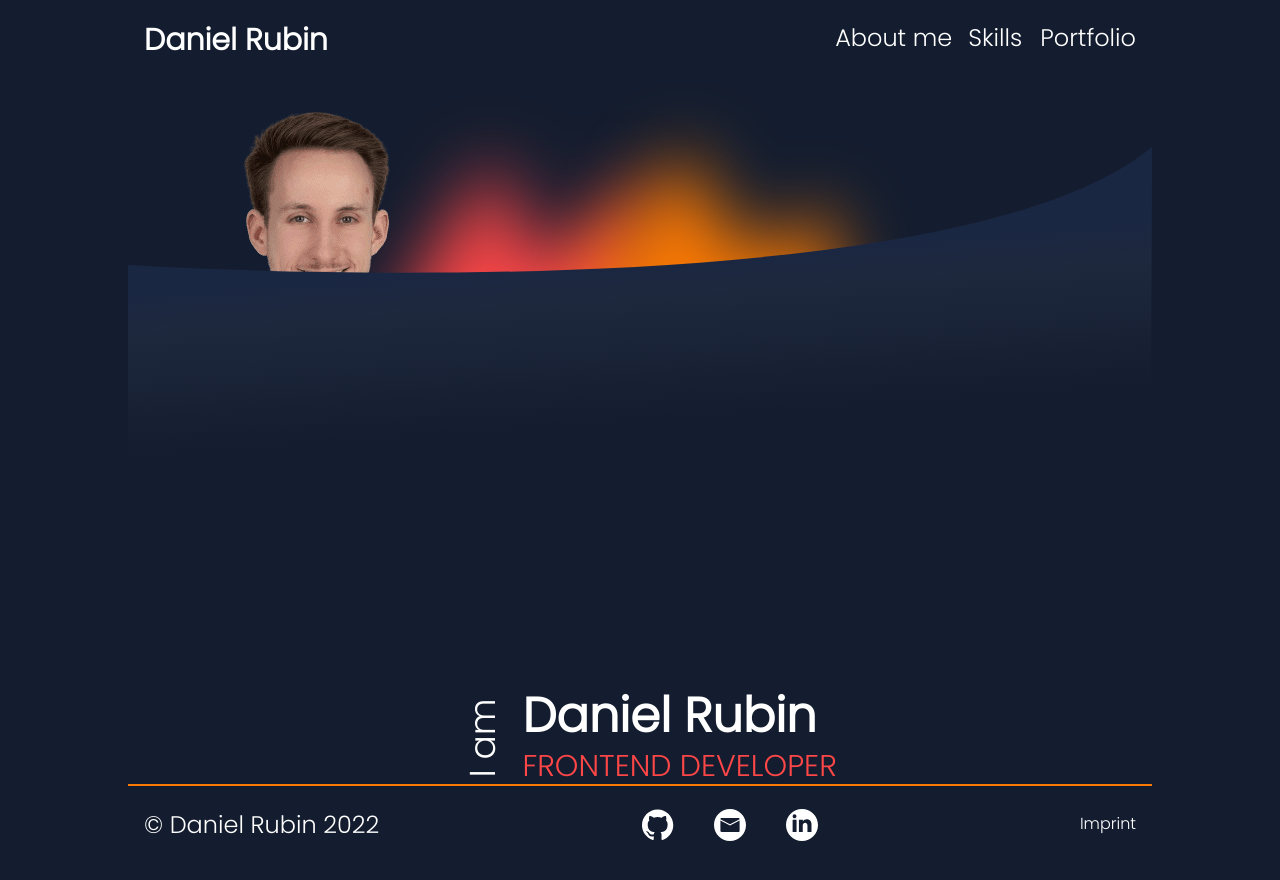
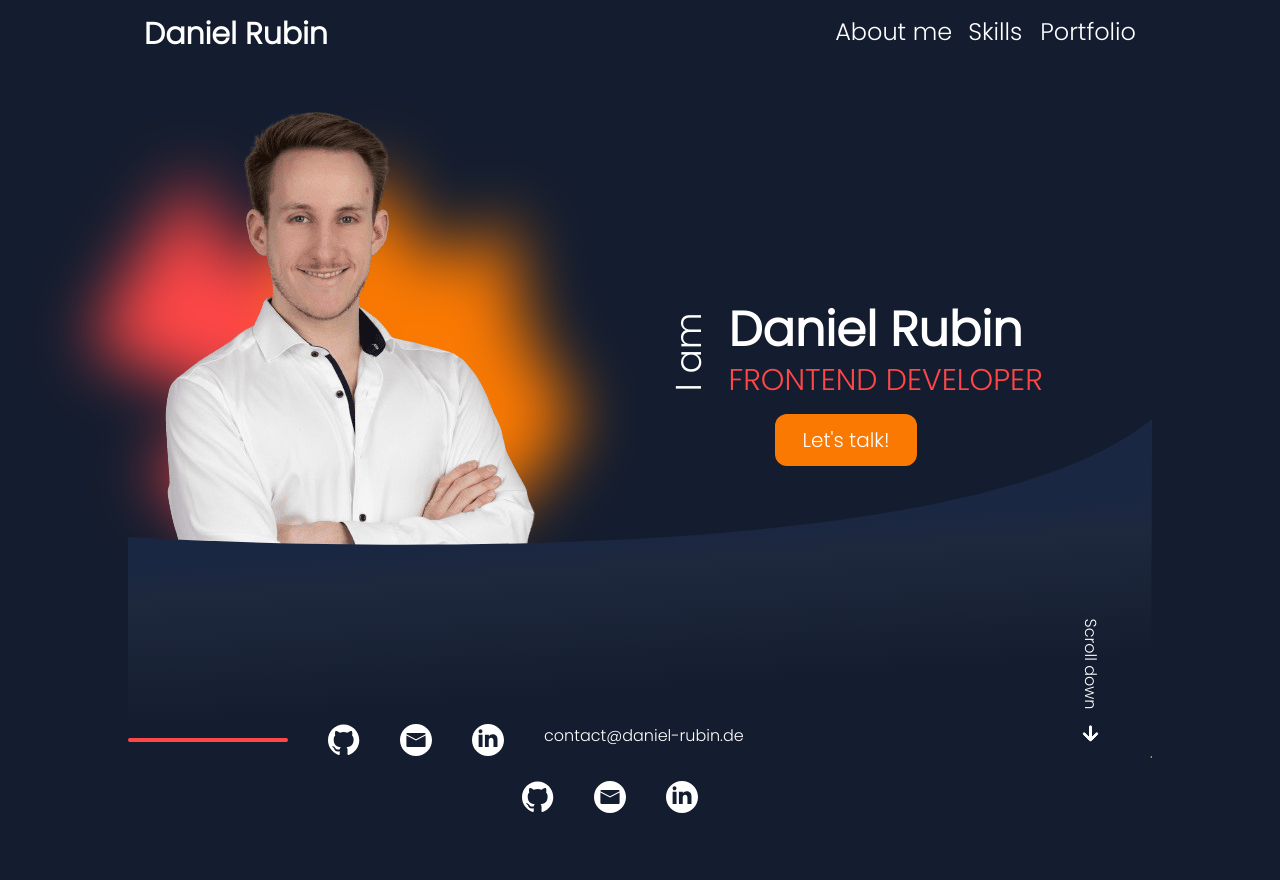
Before and after one commit to d-rubin/Homepage, a Next.js app: page / in a window 1280 px wide. Shown: the top 880 px of the page. Built offline with nearby package versions, Linux system fonts and the light colour scheme.

Commit message:
feat: finished AboutMe section

```diff
--- a/app/(website)/page.tsx
+++ b/app/(website)/page.tsx
@@ -1,40 +1,10 @@
-import introImage from "@/public/intro-image.png";
-import introSeparator from "@/public/intro-separator.svg";
-import introBackground from "@/public/intro-background.svg";
-import Image from "next/image";
+import AboutMe from "@/components/sections/AboutMe";
 
 const Homepage = () => {
   return (
-    <div className="flex flex-col">
-      <div className="relative overflow-hidden">
-        <Image
-          src={introBackground}
-          alt="Background Image"
-          fill
-          className="-z-10"
-        />
-        <Image
-          src={introImage}
-          alt="Introduction Image"
-          className="object-contain"
-        />
-        <Image
-          src={introSeparator}
-          alt="Introduction Separator"
-          className="object-contain absolute -bottom-20"
-        />
-      </div>
-      {/*<h2 id="about-me" className="invisible" />*/}
-      <div className="flex items-center justify-center">
-        <p className="-rotate-90 h-fit text-4xl text-end justify-self-end">
-          I am
-        </p>
-        <span className="flex flex-col gap-2">
-          <p className="text-5xl font-extrabold">Daniel Rubin</p>
-          <p className="text-3xl text-red">FRONTEND DEVELOPER</p>
-        </span>
-      </div>
-    </div>
+    <>
+      <AboutMe />
+    </>
   );
 };
 
--- a/components/BurgerMenu.tsx
+++ b/components/BurgerMenu.tsx
@@ -17,7 +17,7 @@ const BurgerMenu = () => {
   return (
     <>
       <div
-        className="sm:hidden cursor-pointer group outline-none"
+        className="md:hidden block cursor-pointer group outline-none"
         tabIndex={0}
         onClick={() => setIsOpen(!isOpen)}
         onKeyDown={handleKeyDown}
@@ -29,7 +29,7 @@ const BurgerMenu = () => {
       </div>
       <div
         className={clsx(
-          "bg-[#414856] sm:hidden bg-opacity-50 top-20 fixed right-0 bottom-0 transition-all flex items-center justify-center overflow-hidden",
+          "bg-[#414856] md:hidden bg-opacity-75 top-20 fixed right-0 bottom-0 transition-all flex items-center justify-center overflow-hidden",
           isOpen ? "w-full" : "w-0"
         )}
       >
--- a/components/Footer.tsx
+++ b/components/Footer.tsx
@@ -3,7 +3,7 @@ import Link from "next/link";
 
 const Footer = () => {
   return (
-    <footer className="border-t-2 border-t-orange flex flex-col sm:flex-row sm:h-20 justify-between gap-6 items-center p-4">
+    <footer className="border-t-2 border-t-orange flex flex-col md:flex-row md:h-20 justify-between gap-6 items-center p-4">
       <p className="cursor-default text-2xl">© Daniel Rubin 2022</p>
       <SocialIcons />
       <div className="group">
--- a/components/Header.tsx
+++ b/components/Header.tsx
@@ -4,16 +4,18 @@ import Link from "next/link";
 
 const Header = () => {
   return (
-    <header className="flex h-20 bg-[#141D2F] z-10 justify-between gap-4 items-center p-4 fixed w-full max-w-screen-lg mx-auto">
+    <header className="h-20 bg-[#141D2F] z-10 fixed left-0 right-0">
+      <div className="flex justify-between gap-4 items-center p-4 w-full max-w-screen-lg mx-auto">
         <Link href="/" className="font-extrabold text-3xl outline-none">
           Daniel Rubin
         </Link>
-      <nav className="hidden sm:flex gap-4">
+        <nav className="hidden md:flex gap-4">
           <NavItem text="About me" />
           <NavItem text="Skills" />
           <NavItem text="Portfolio" />
         </nav>
         <BurgerMenu />
+      </div>
     </header>
   );
 };
--- a/components/Icon.tsx
+++ b/components/Icon.tsx
@@ -8,24 +8,32 @@ type TIcon = {
 };
 
 const icons: { [key: string]: TIcon } = {
+  arrowDown: {
+    width: 16,
+    height: 16,
+    strokeWidth: 1,
+    paths: [
+      "M8.99998 12.172L13.657 7.515C14.0475 7.12453 14.6805 7.12453 15.071 7.515C15.4615 7.90547 15.4614 8.53854 15.071 8.929L8.70709 15.2929C8.31657 15.6834 7.6834 15.6834 7.29288 15.2929L0.928985 8.929C0.538519 8.53853 0.538519 7.90547 0.928985 7.515C1.31945 7.12453 1.95252 7.12453 2.34299 7.515L6.99998 12.172V1C6.99998 0.447715 7.4477 0 7.99998 0C8.55227 0 8.99998 0.447715 8.99998 1V12.172Z",
+    ],
+  },
   burgerMenu: {
     width: 32,
     height: 31,
     strokeColor: "#FFFFFF",
     paths: ["M1 1.5127H31", "M1 15.5127H31", "M1 29.5127H31"],
   },
+  email: {
+    width: 40,
+    height: 40,
+    paths: [
+      "M20 0C8.93333 0 0 8.93333 0 20C0 31.0667 8.93333 40 20 40C31.0667 40 40 31.0667 40 20C40 8.93333 31.0667 0 20 0ZM32 27.4667C32 28.1333 31.4667 28.6667 30.8 28.6667H9.33333C8.53333 28.6667 8 28 8 27.3333V14.4L20 20.6667L32 14.4V27.4667ZM32 12.9333L20 19.2L8 12.9333V12.6667C8 12 8.53333 11.3333 9.33333 11.3333H30.6667C31.4667 11.3333 32 12 32 12.6667V12.9333Z",
+    ],
+  },
   github: {
     width: 42,
     height: 41,
     paths: [
       "M20.5064 0.259766C9.17661 0.259766 2.993e-06 9.43637 2.993e-06 20.7661C-0.00232288 25.071 1.35099 29.2673 3.86795 32.7597C6.38491 36.252 9.93769 38.8632 14.0223 40.2226C15.0476 40.401 15.4311 39.7858 15.4311 39.2465C15.4311 38.7605 15.4044 37.1466 15.4044 35.4282C10.2532 36.3776 8.92028 34.1732 8.51015 33.0187C8.27843 32.4281 7.27977 30.6092 6.40825 30.1212C5.69052 29.7377 4.6652 28.7882 6.38159 28.7636C7.99749 28.737 9.14995 30.2503 9.53547 30.8655C11.381 33.9661 14.3299 33.0946 15.5069 32.5573C15.6874 31.2244 16.2246 30.3283 16.8152 29.8156C12.2526 29.3029 7.48483 27.5332 7.48483 19.6896C7.48483 17.4585 8.27843 15.6149 9.58673 14.1774C9.38167 13.6648 8.66395 11.5629 9.7918 8.74325C9.7918 8.74325 11.5082 8.20599 15.4311 10.8472C17.1004 10.3839 18.8252 10.1507 20.5576 10.1541C22.3007 10.1541 24.0437 10.3838 25.6842 10.8452C29.6051 8.17933 31.3235 8.7453 31.3235 8.7453C32.4513 11.5649 31.7336 13.6668 31.5286 14.1795C32.8348 15.6149 33.6305 17.4339 33.6305 19.6896C33.6305 27.5599 28.8381 29.3029 24.2755 29.8156C25.0178 30.4554 25.6596 31.6858 25.6596 33.6093C25.6596 36.351 25.633 38.5554 25.633 39.2485C25.633 39.7858 26.0185 40.4256 27.0438 40.2205C31.1144 38.8462 34.6515 36.23 37.1574 32.7401C39.6632 29.2503 41.0116 25.0625 41.0128 20.7661C41.0128 9.43637 31.8362 0.259766 20.5064 0.259766Z",
-    ],
-  },
-  email: {
-    width: 40,
-    height: 40,
-    paths: [
-      "M20 0C8.93333 0 0 8.93333 0 20C0 31.0667 8.93333 40 20 40C31.0667 40 40 31.0667 40 20C40 8.93333 31.0667 0 20 0ZM32 27.4667C32 28.1333 31.4667 28.6667 30.8 28.6667H9.33333C8.53333 28.6667 8 28 8 27.3333V14.4L20 20.6667L32 14.4V27.4667ZM32 12.9333L20 19.2L8 12.9333V12.6667C8 12 8.53333 11.3333 9.33333 11.3333H30.6667C31.4667 11.3333 32 12 32 12.6667V12.9333Z",
     ],
   },
   linkedIn: {
--- /dev/null
+++ b/components/LinkButton.tsx
@@ -0,0 +1,28 @@
+import Link from "next/link";
+import clsx from "clsx";
+
+const LinkButton = ({
+  label,
+  href,
+  variant,
+  color = "orange",
+}: {
+  label: string;
+  href: string;
+  variant: "default" | "outline";
+  color: "red" | "orange";
+}) => {
+  return (
+    <Link
+      href={href}
+      className={clsx(
+        "outline-none px-7 py-3 rounded-xl text-xl",
+        color !== "orange" ? "bg-red" : "bg-orange"
+      )}
+    >
+      {label}
+    </Link>
+  );
+};
+
+export default LinkButton;
--- a/components/SocialIcons.tsx
+++ b/components/SocialIcons.tsx
@@ -3,9 +3,11 @@ import Image from "next/image";
 import githubIcon from "@/public/github.svg";
 import linkedInIcon from "@/public/linkedIn.svg";
 import emailIcon from "@/public/email.svg";
-const SocialIcons = () => {
+import clsx from "clsx";
+import Icon from "@/components/Icon";
+const SocialIcons = ({ className }: { className?: string }) => {
   return (
-    <div className="flex gap-10">
+    <div className={clsx("flex gap-10", className)}>
       <Link
         href="#"
         className="group outline-none relative h-8 w-8 block transition-all hover:scale-125 focus:scale-125"
@@ -24,6 +26,15 @@ const SocialIcons = () => {
       >
         <Image src={linkedInIcon} alt="Github Link" fill />
       </Link>
+      <span className="group hidden md:block">
+        <Link
+          href="mailto:contact@daniel-rubin.de"
+          className="outline-none group-hover:text-orange group-focus-within:text-orange transition-all"
+        >
+          contact@daniel-rubin.de
+        </Link>
+        <div className="w-14 border-2 rounded border-transparent group-hover:border-red group-focus-within:border-red transition-all" />
+      </span>
     </div>
   );
 };
--- /dev/null
+++ b/components/sections/AboutMe.tsx
@@ -0,0 +1,74 @@
+import Image from "next/image";
+import introBackground from "@/public/intro-background.svg";
+import introImage from "@/public/intro-image.png";
+import introSeparator from "@/public/intro-separator.svg";
+import LinkButton from "@/components/LinkButton";
+import SocialIcons from "@/components/SocialIcons";
+import Icon from "@/components/Icon";
+
+const AboutMe = () => {
+  return (
+    <>
+      <div className="flex flex-col gap-1 mb-8 md:flex-row items-center relative">
+        <div className="relative flex items-center justify-center overflow-hidden sm:overflow-visible w-full md:w-2/5">
+          <Image
+            src={introBackground}
+            alt="Background Image"
+            fill
+            className="-z-20 md:scale-150"
+          />
+          <Image
+            src={introImage}
+            alt="Introduction Image"
+            className="object-cover -z-10"
+          />
+          <Image
+            src={introSeparator}
+            alt="Introduction Separator"
+            className="md:hidden object-contain absolute -bottom-20 sm:-bottom-32 md:-bottom-80"
+          />
+        </div>
+        {/*<h2 id="about-me" className="invisible" />*/}
+        <div className="flex flex-col items-center gap-4 md:w-3/5">
+          <div className="flex items-center justify-center z-10">
+            <p className="-rotate-90 h-fit text-3xl text-end md:text-3xl md:text-4xl">
+              I am
+            </p>
+            <span className="flex flex-col gap-2">
+              <p className="text-4xl font-extrabold md:text-4xl md:text-5xl">
+                Daniel Rubin
+              </p>
+              <p className="text-2xl text-red md:text-2xl md:text-3xl">
+                FRONTEND DEVELOPER
+              </p>
+            </span>
+          </div>
+          <LinkButton
+            label="Let's talk!"
+            href="#contact"
+            variant="default"
+            color="orange"
+          />
+        </div>
+        <Image
+          src={introSeparator}
+          alt="Introduction Separator"
+          className="hidden md:block object-contain absolute md:-bottom-90"
+        />
+      </div>
+      <div className="w-full flex items-center justify-center relative md:justify-start">
+        <div className="absolute left-0 w-1/5 border-t-2 md:border-t-4 rounded border-red sm:w-48 md:w-40" />
+        <SocialIcons className="md:ml-50" />
+        <span className="hidden absolute gap-4 items-center justify-center rotate-90 right-0 bottom-16 md:flex">
+          <p className="cursor-default">Scroll down</p>
+          <Icon
+            icon="arrowDown"
+            className="stroke-white -rotate-90 fill-white"
+          />
+        </span>
+      </div>
+    </>
+  );
+};
+
+export default AboutMe;
--- a/tailwind.config.ts
+++ b/tailwind.config.ts
@@ -1,10 +1,10 @@
-import type { Config } from 'tailwindcss'
+import type { Config } from "tailwindcss";
 
 const config: Config = {
   content: [
-    './pages/**/*.{js,ts,jsx,tsx,mdx}',
-    './components/**/*.{js,ts,jsx,tsx,mdx}',
-    './app/**/*.{js,ts,jsx,tsx,mdx}',
+    "./pages/**/*.{js,ts,jsx,tsx,mdx}",
+    "./components/**/*.{js,ts,jsx,tsx,mdx}",
+    "./app/**/*.{js,ts,jsx,tsx,mdx}",
   ],
   theme: {
     extend: {
@@ -12,8 +12,15 @@ const config: Config = {
         orange: "#FA7902",
         red: "#FF4747",
       },
+      spacing: {
+        "50": "12.5rem",
+        "90": "22rem",
+      },
+      screens: {
+        sm: "590px",
+      },
     },
   },
   plugins: [],
-}
-export default config
+};
+export default config;
```
Lines whose indentation alone changed are shown as unchanged.
